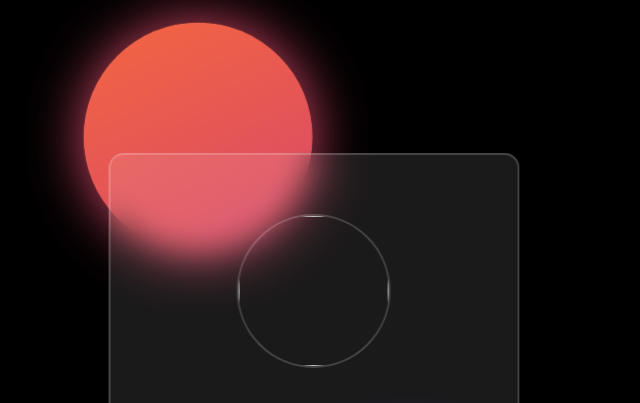
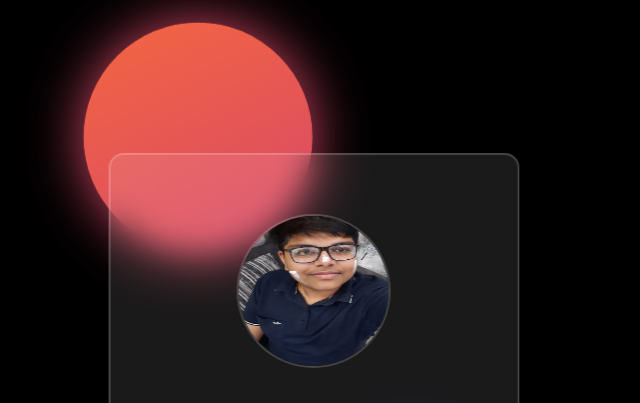
Before and after one commit to Kartik4114/shareModelApp, a plain HTML site: page index.html in a window 1280 px wide. Shown: the top 403 px of the page, without its empty margins (326-966 px from the left). Drawn offline with Linux system fonts and the light colour scheme.

Commit message:
pic added

```diff
--- a/index.html
+++ b/index.html
@@ -15,7 +15,7 @@
     <div class="wrapper">
         <div class="card-wrapper">
             <div>
-                <img src="/assets/kartikpic.jpg" alt="">
+                <img src="kartikpic.jpg" alt="">
             </div>
             <div class="user-name">
                 <h2>Kartik Mittal</h2>
```
